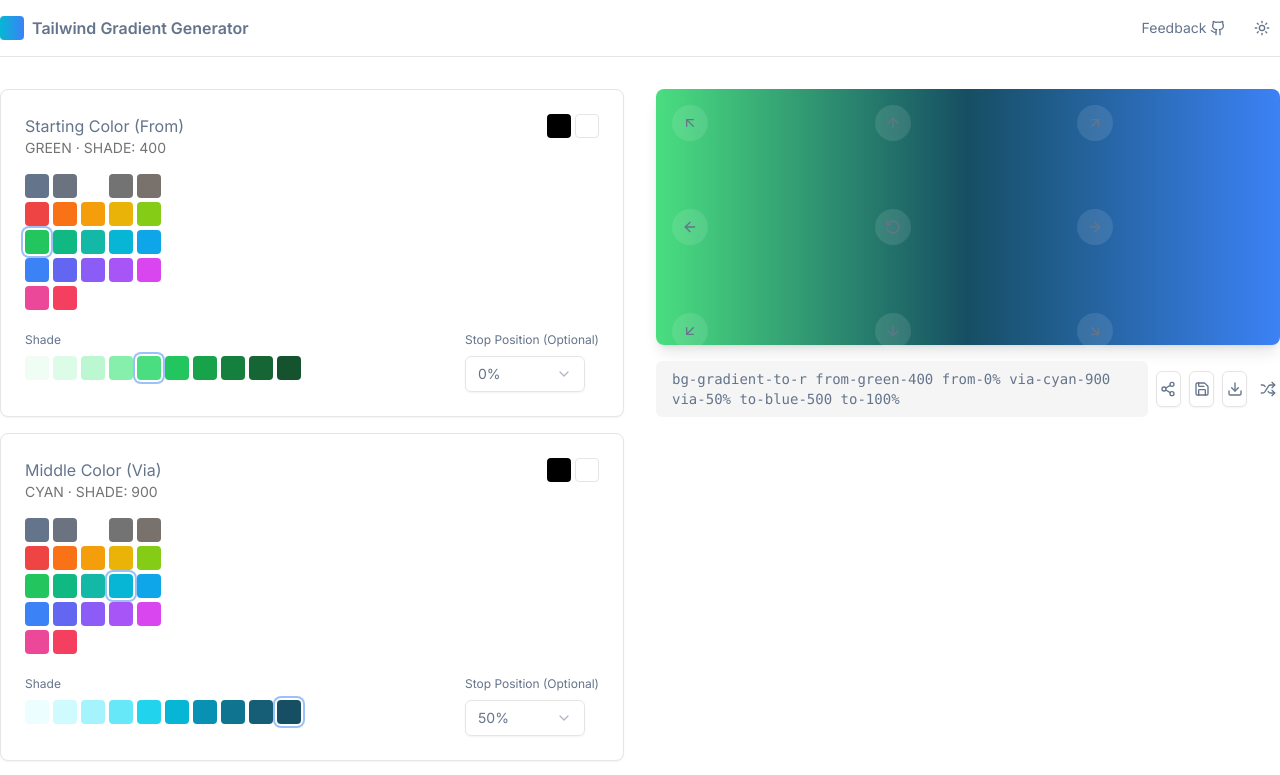
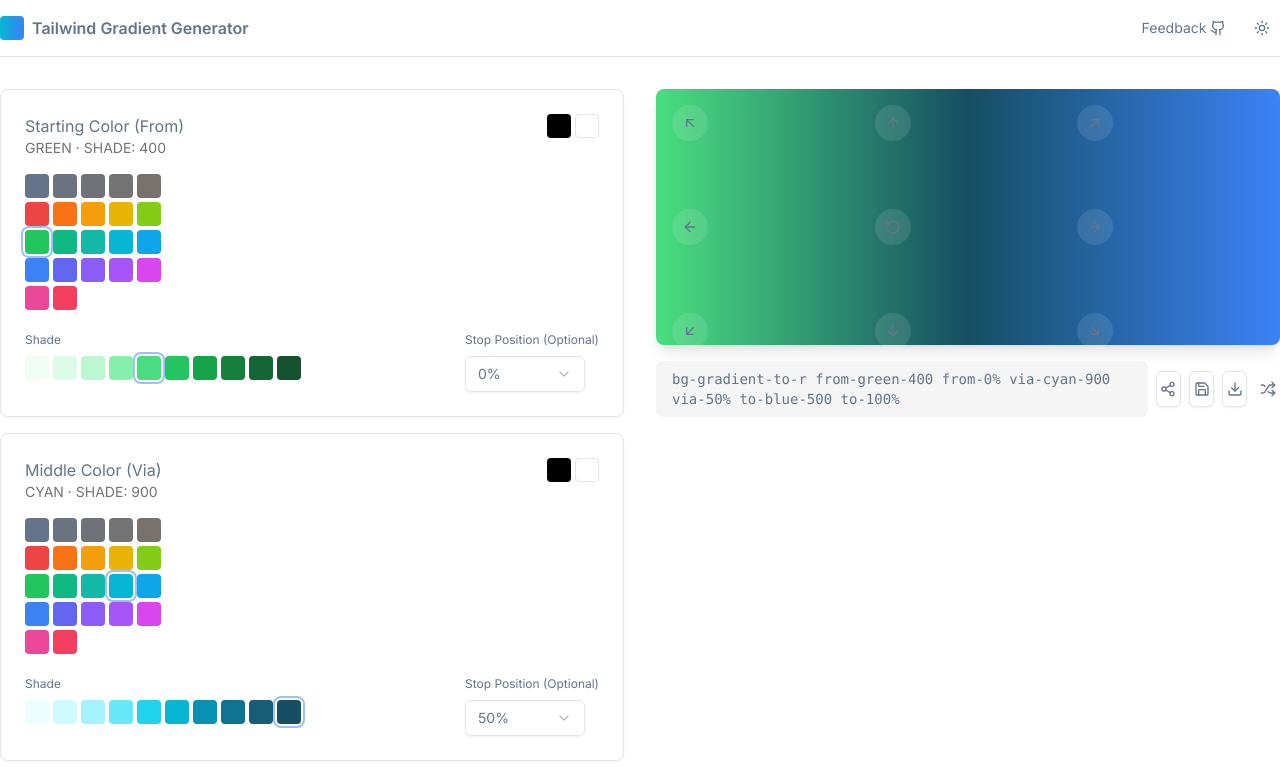
Before and after one commit to roberthgnz/tailwind-gradient-generator, a React (Vite) app: page / in a window 1280 px wide. Shown: the top 775 px of the page. Built offline with nearby package versions, Linux system fonts and the light colour scheme.

Commit message:
chore: add zinc color to Tailwind CSS configuration

```diff
--- a/tailwind.config.js
+++ b/tailwind.config.js
@@ -29,6 +29,7 @@ module.exports = {
 			white: '#fff',
 			slate: colors.slate,
 			gray: colors.gray,
+			zinc: colors.zinc,
 			neutral: colors.neutral,
 			stone: colors.stone,
 			red: colors.red,
```
